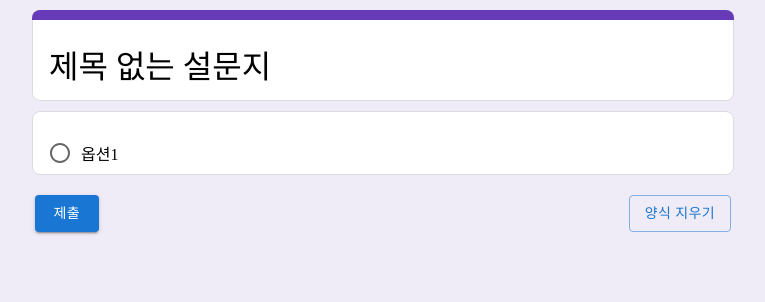
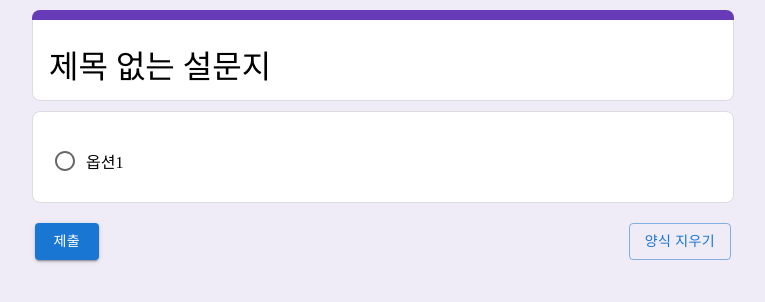
Before and after one commit to 1myeji/Google_Survey_Clone, a React (Vite) app: page /preview in a window 1280 px wide. Shown: the top 302 px of the page, without its empty margins (257-1022 px from the left). Built offline with nearby package versions, Linux system fonts and the light colour scheme.

Commit message:
Feat: 질문 제목에 필수 표시(별표)

```diff
--- a/src/components/Preview/PreviewCheckbox.tsx
+++ b/src/components/Preview/PreviewCheckbox.tsx
@@ -9,7 +9,6 @@ interface IPreviewCheckboxProps {
 const PreviewCheckbox = ({ question }: IPreviewCheckboxProps) => {
   return (
     <>
-      <CheckboxTitle>{question.questionTitle}</CheckboxTitle>
       {question.questionOptions.map((option, index) => (
         <OptionWrapper>
           <CheckBoxIcon
@@ -28,13 +27,9 @@ const PreviewCheckbox = ({ question }: IPreviewCheckboxProps) => {
 
 export default PreviewCheckbox;
 
-const CheckboxTitle = styled.div`
-  margin-top: 20px;
-  margin-left: 20px;
-  margin-bottom: 10px;
-`;
-
 const OptionWrapper = styled.div`
   display: flex;
   align-items: center;
+  margin-top: 8px;
+  margin-left: 5px;
 `;
--- a/src/components/Preview/PreviewDropDown.tsx
+++ b/src/components/Preview/PreviewDropDown.tsx
@@ -16,7 +16,6 @@ const PreviewDropDown = ({ question }: IPreviewDropDownProps) => {
 
   return (
     <DropDownWrapper>
-      <DropdownTitle>{question.questionTitle}</DropdownTitle>
       <FormControl sx={{ minWidth: 190, marginLeft: 2 }}>
         <Select
           value={String(question.questionOptions.findIndex(option => option.checked))}
@@ -37,8 +36,6 @@ export default PreviewDropDown;
 
 const DropDownWrapper = styled.div`
   margin: 10px;
+  margin-top: 8px;
+  margin-left: 5px;
 `;
-
-const DropdownTitle = styled.div`
-  margin: 20px 0 20px 20px;
-`;
--- a/src/components/Preview/PreviewMultipleChoice.tsx
+++ b/src/components/Preview/PreviewMultipleChoice.tsx
@@ -8,7 +8,6 @@ interface IPreviewMultipleChoiceProps {
 const PreviewMultipleChoice = ({ question }: IPreviewMultipleChoiceProps) => {
   return (
     <>
-      <MultiChoiceTitle>{question.questionTitle}</MultiChoiceTitle>
       {question.questionOptions.map((option, index) => (
         <OptionWrapper>
           <RadioIcon
@@ -28,13 +27,9 @@ const PreviewMultipleChoice = ({ question }: IPreviewMultipleChoiceProps) => {
 
 export default PreviewMultipleChoice;
 
-const MultiChoiceTitle = styled.div`
-  margin-top: 20px;
-  margin-left: 20px;
-  margin-bottom: 10px;
-`;
-
 const OptionWrapper = styled.div`
   display: flex;
   align-items: center;
+  margin-top: 8px;
+  margin-left: 5px;
 `;
--- a/src/components/Preview/PreviewQuestion.tsx
+++ b/src/components/Preview/PreviewQuestion.tsx
@@ -4,6 +4,7 @@ import PreviewDropDown from './PreviewDropDown';
 import PreviewMultipleChoice from './PreviewMultipleChoice';
 import PreviewTextAnswer from './PreviewTextAnswer';
 import SurveyInfo from '../common/SurveyInfo';
+import styled from 'styled-components';
 
 interface IPreviewQuestionProps {
   question: surveyQuestionState;
@@ -27,7 +28,31 @@ const PreviewQuestion = ({ question }: IPreviewQuestionProps) => {
     }
   };
 
-  return <SurveyInfo>{previewQuestionType()}</SurveyInfo>;
+  return (
+    <SurveyInfo>
+      <QuestionTitle>
+        {question.questionTitle}
+        {question.essential && <RequiredIndicator>*</RequiredIndicator>}
+      </QuestionTitle>
+      <AnswerWrapper>{previewQuestionType()}</AnswerWrapper>
+    </SurveyInfo>
+  );
 };
 
 export default PreviewQuestion;
+
+const QuestionTitle = styled.div`
+  display: flex;
+  align-items: center;
+  margin-top: 20px;
+  margin-left: 20px;
+`;
+
+const RequiredIndicator = styled.span`
+  color: red;
+  margin-left: 4px;
+`;
+
+const AnswerWrapper = styled.div`
+  margin-bottom: 20px;
+`;
--- a/src/components/Preview/PreviewTextAnswer.tsx
+++ b/src/components/Preview/PreviewTextAnswer.tsx
@@ -1,4 +1,3 @@
-import styled from 'styled-components';
 import SurveyInput from '../common/SurveyInput';
 import { useDispatch } from 'react-redux';
 import { changeQuestionAnswer, surveyQuestionState } from '../../store/surveyQuestionSlice';
@@ -16,21 +15,13 @@ const PreviewTextAnswer = ({ question, width }: IPreviewTextAnswerProps) => {
   };
 
   return (
-    <>
-      <TextAnswerTitle>{question.questionTitle}</TextAnswerTitle>
     <SurveyInput
       handleContentChange={handleAnswerChange}
       placeholder="내 답변"
       sx={{ marginLeft: '20px', marginTop: '30px', width }}
       IsDisableUnderline={false}
     />
-    </>
   );
 };
 
 export default PreviewTextAnswer;
-
-const TextAnswerTitle = styled.div`
-  margin-top: 20px;
-  margin-left: 20px;
-`;
--- a/src/components/SurveyForms/SurveyQuestion.tsx
+++ b/src/components/SurveyForms/SurveyQuestion.tsx
@@ -11,7 +11,6 @@ import { RootState } from '../../store/store';
 const SurveyQuestion = () => {
   const questions = useSelector((state: RootState) => state.surveyQuestion);
   const dispatch = useDispatch();
-  console.log(questions);
 
   return (
     <SurveyQuestionBoxWrapper>
--- a/src/style/globalStyle.ts
+++ b/src/style/globalStyle.ts
@@ -8,6 +8,7 @@ const GlobalStyle = createGlobalStyle`
   body {
     box-sizing: border-box;
     background: #efebf7;
+    margin-bottom: 20px;
   }
   input {
     border: none;
```
Lines whose indentation alone changed are shown as unchanged.
